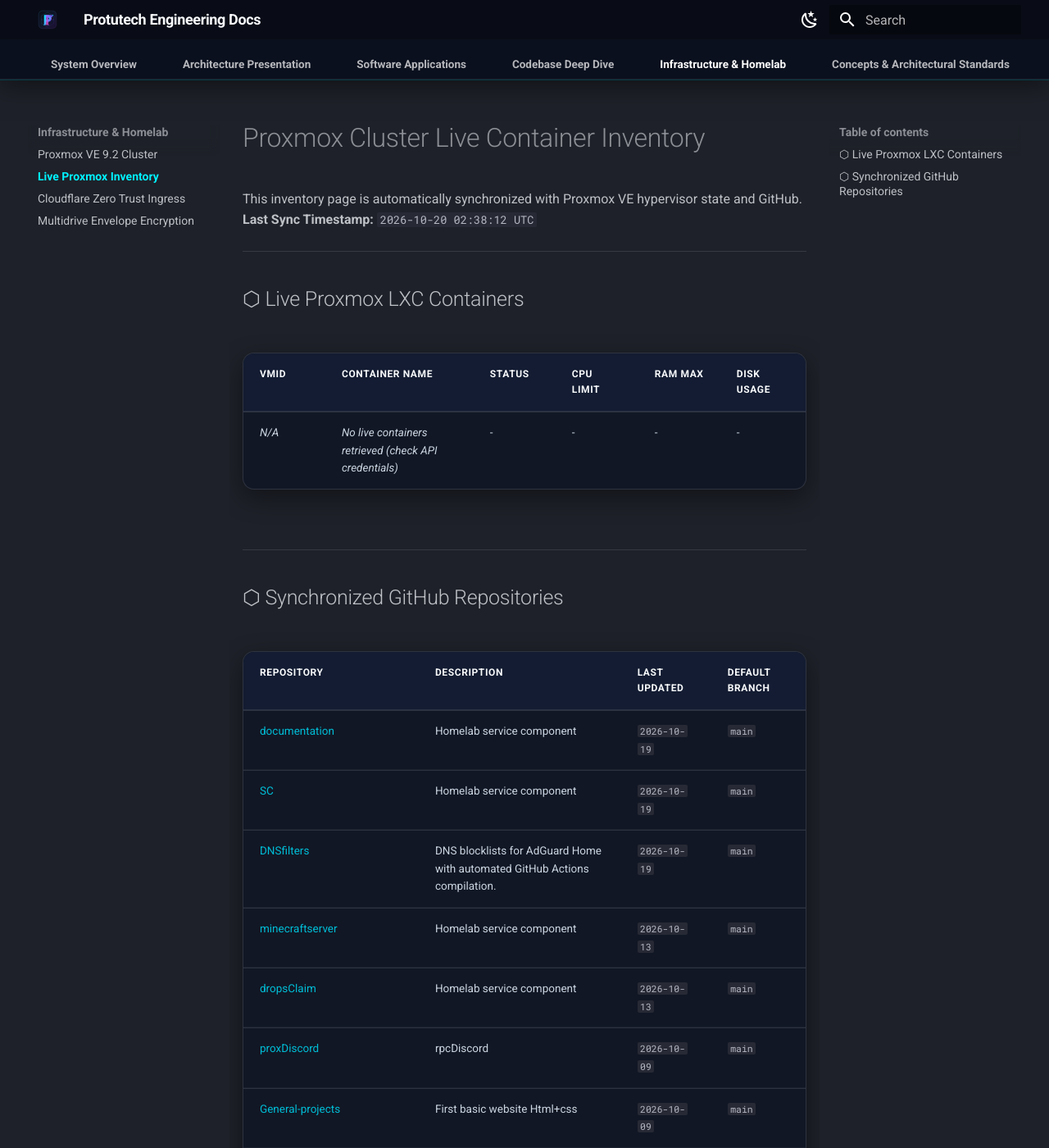
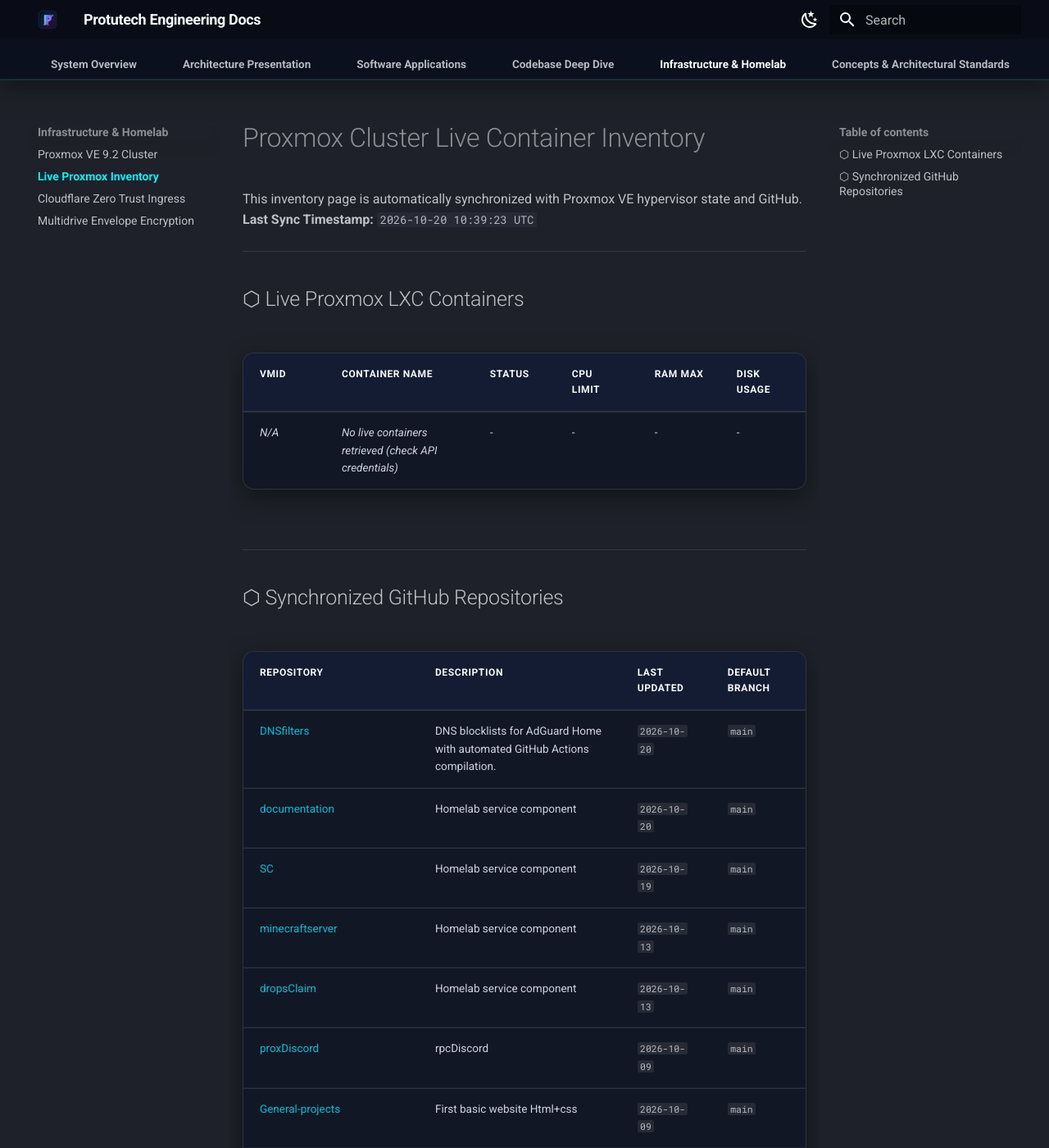
Before and after one commit to IAndrexI/documentation, an MkDocs documentation site: the page built from docs/infra/proxmox-live-inventory.md, in a window 1280 px wide and 1400 px high. Shown: the whole window at 82% size. Built offline with MkDocs 1.6.1 and Material for MkDocs 9.7.7, drawn with Linux system fonts in a browser that asks for light colours.

Commit message:
chore(auto-update): sync live Proxmox containers and GitHub repos [skip ci]

```diff
--- a/docs/infra/proxmox-live-inventory.md
+++ b/docs/infra/proxmox-live-inventory.md
@@ -1,7 +1,7 @@
 # Proxmox Cluster Live Container Inventory
 
 This inventory page is automatically synchronized with Proxmox VE hypervisor state and GitHub.
-**Last Sync Timestamp:** `2026-10-20 02:38:12 UTC`
+**Last Sync Timestamp:** `2026-10-20 10:39:23 UTC`
 
 ---
 
@@ -17,9 +17,9 @@
 
 | Repository | Description | Last Updated | Default Branch |
 | :--- | :--- | :--- | :--- |
-| [documentation](https://github.com/IAndrexI/documentation) | Homelab service component | `2026-10-19` | `main` |
+| [DNSfilters](https://github.com/IAndrexI/DNSfilters) | DNS blocklists for AdGuard Home with automated GitHub Actions compilation. | `2026-10-20` | `main` |
+| [documentation](https://github.com/IAndrexI/documentation) | Homelab service component | `2026-10-20` | `main` |
 | [SC](https://github.com/IAndrexI/SC) | Homelab service component | `2026-10-19` | `main` |
-| [DNSfilters](https://github.com/IAndrexI/DNSfilters) | DNS blocklists for AdGuard Home with automated GitHub Actions compilation. | `2026-10-19` | `main` |
 | [minecraftserver](https://github.com/IAndrexI/minecraftserver) | Homelab service component | `2026-10-13` | `main` |
 | [dropsClaim](https://github.com/IAndrexI/dropsClaim) | Homelab service component | `2026-10-13` | `main` |
 | [proxDiscord](https://github.com/IAndrexI/proxDiscord) | rpcDiscord | `2026-10-09` | `main` |
```
